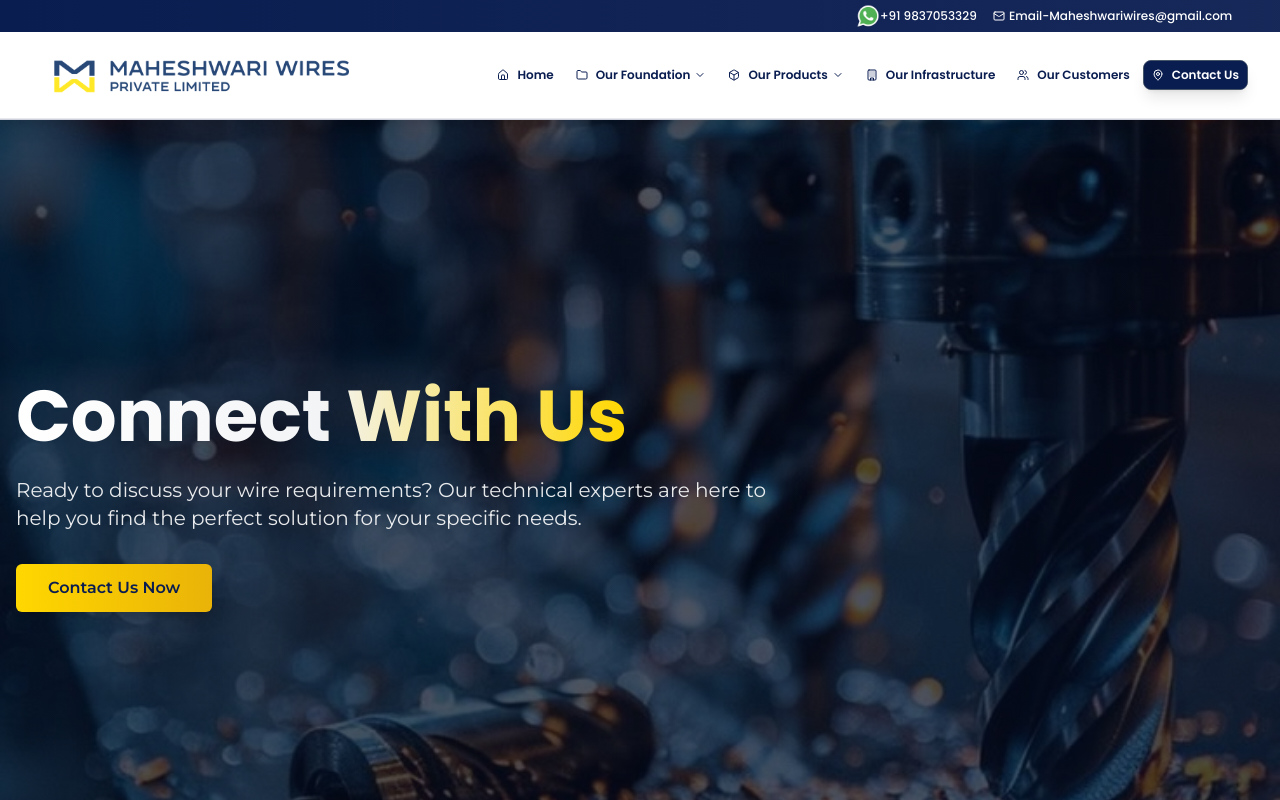
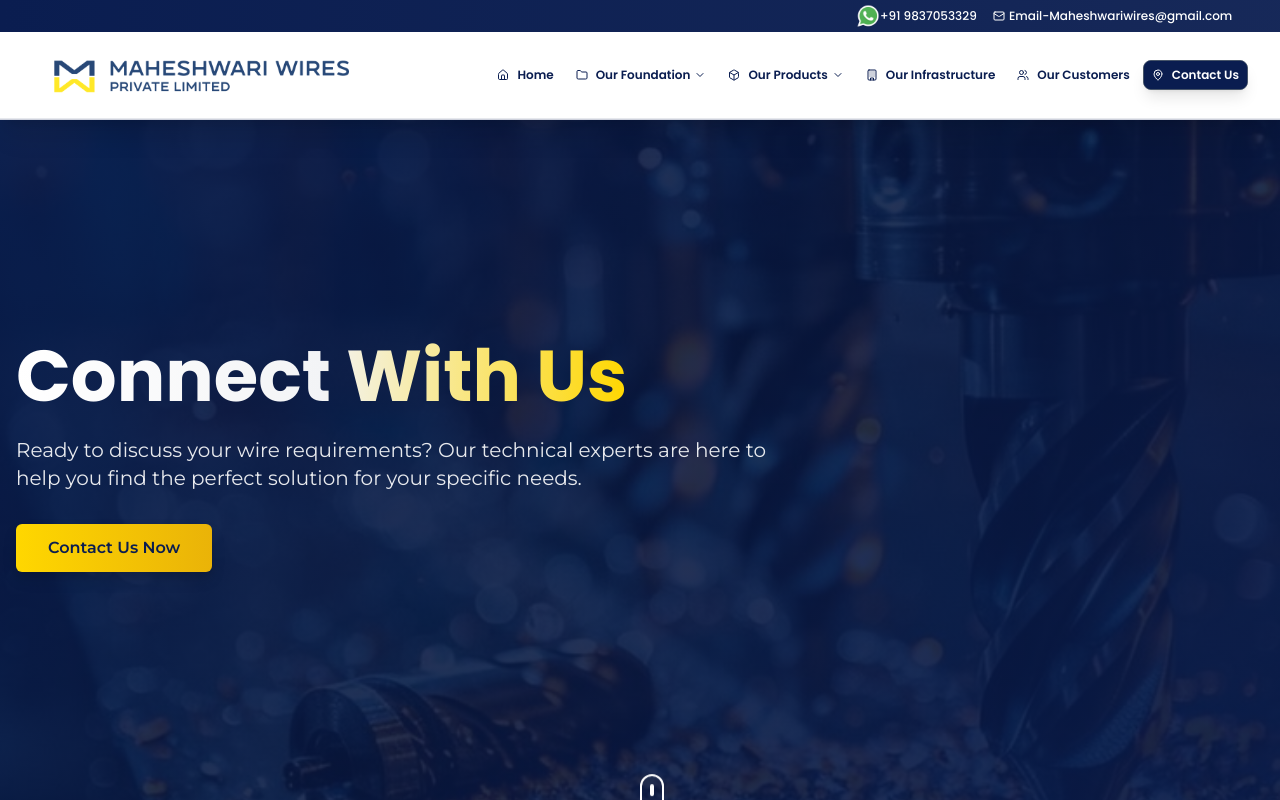
Before and after one commit to tusharkhatri434/wire-new-site, a React (Vite) app: page /connect in a window 1280 px wide. Shown: the top 800 px of the page. Built offline with nearby package versions, Linux system fonts and the light colour scheme.

Commit message:
final fix

```diff
--- a/src/components/HeroSection.tsx
+++ b/src/components/HeroSection.tsx
@@ -11,6 +11,7 @@ interface HeroSectionProps {
   buttonText?: string;
   buttonLink?: string;
   className?: string;
+  opacity?:string
 }
 
 const HeroSection = ({
@@ -19,12 +20,13 @@ const HeroSection = ({
   backgroundImage,
   buttonText = "Explore More",
   buttonLink = "/products",
+  opacity="opacity-35",
   className
 }: HeroSectionProps) => {
   const offsetY = useParallax();
 
   return (
-    <section className="relative overflow-hidden min-h-screen flex items-center mt-10">
+    <section className="relative overflow-hidden min-h-screen flex items-center">
       {/* Parallax Background Layers */}
       <div
         className="absolute inset-0 parallax-back"
@@ -32,14 +34,14 @@ const HeroSection = ({
           backgroundImage: `url(${backgroundImage})`,
           backgroundSize: 'cover',
           backgroundPosition: 'center',
-          transform: `translateY(${offsetY * 0.5}px)`,
+          // transform: `translateY(${offsetY * 0.5}px)`,
           filter: 'brightness(0.4)'
         }}
       />
 
       {/* Gradient Overlay with 3D depth */}
       <div
-        className="absolute inset-0 parallax-base opacity-35"
+        className={`absolute inset-0 parallax-base ${opacity}`}
         style={{
           background: `linear-gradient(135deg, rgba(10,29,80,0.9) 0%, rgba(10,29,80,0.7) 50%, rgba(10,29,80,0.85) 100%)`,
           transform: `translateY(${offsetY * 0.2}px)`
--- a/src/pages/Connect.tsx
+++ b/src/pages/Connect.tsx
@@ -15,6 +15,7 @@ const Connect = () => {
         buttonText="Contact Us Now"
         buttonLink="#contact-form"
         className="min-h-[60vh]"
+        opacity="opacity-100"
       />
 
       {/* Contact Form Section */}
```
Also changed, not shown: src/pages/Home.tsx (line endings or trailing spaces).
